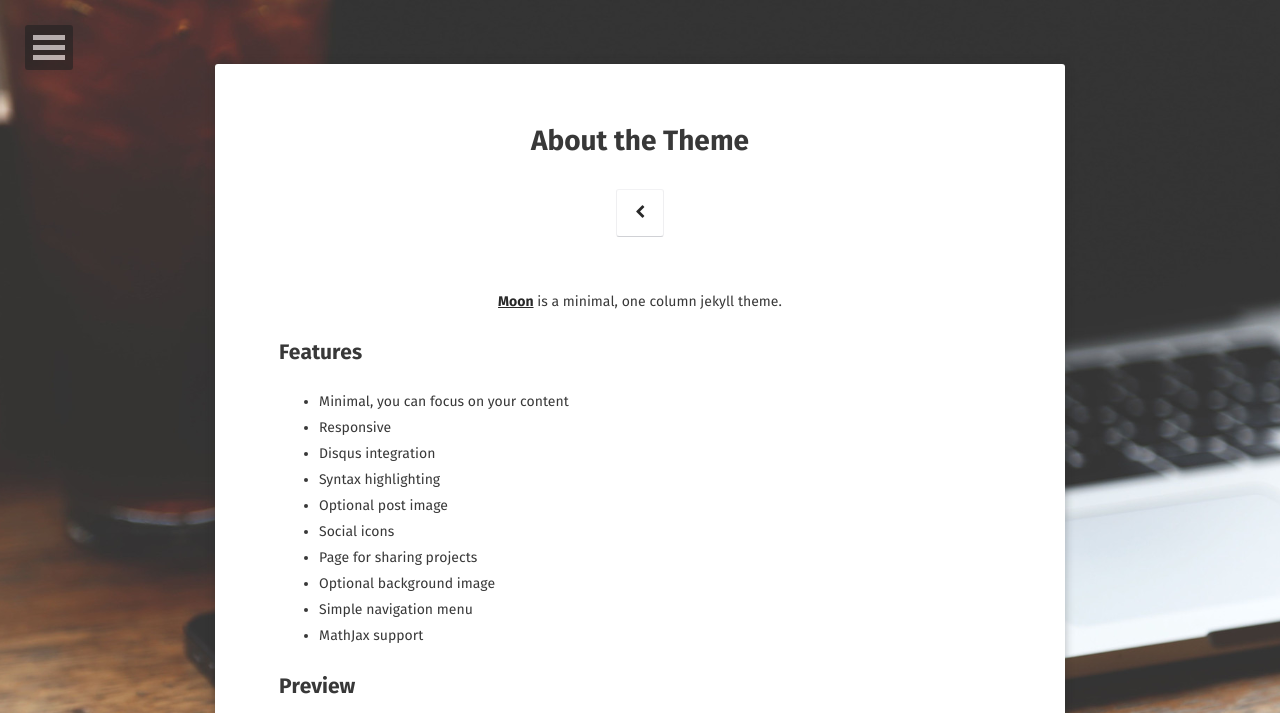
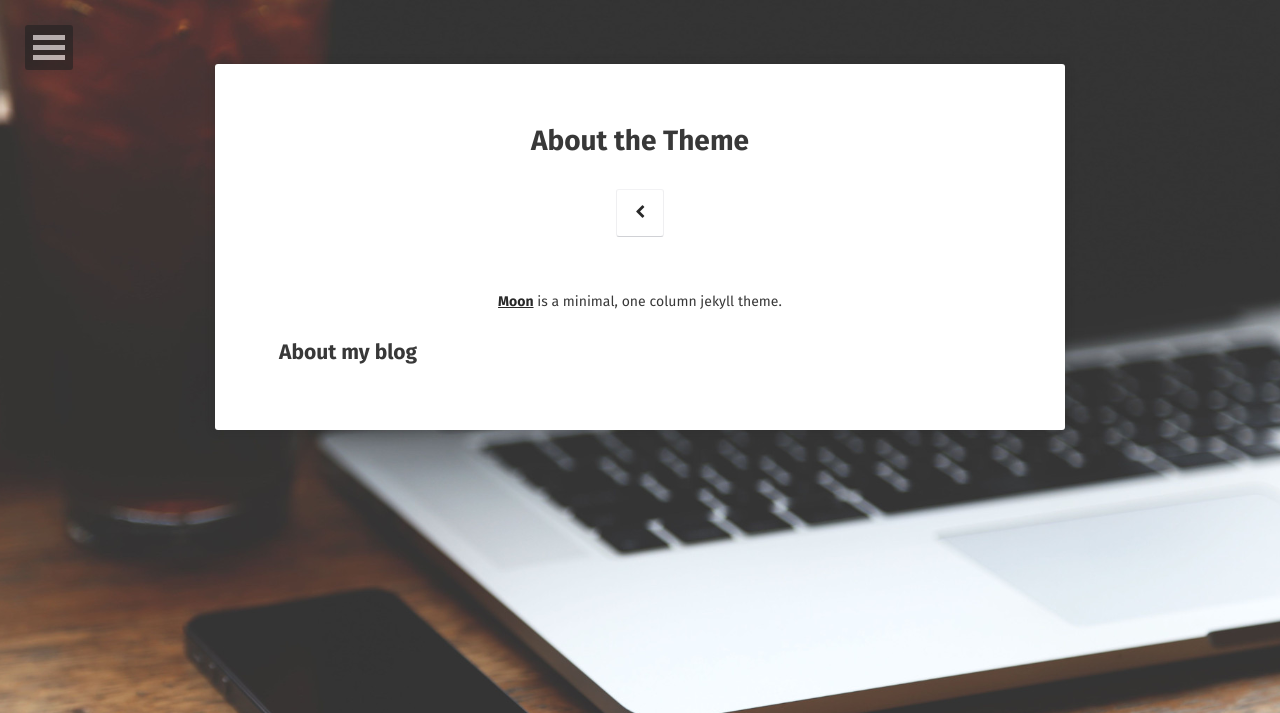
Before and after one commit to Ike-Clinton/ike-clinton.github.io, a Jekyll site: the page built from about/index.md, in a window 1280 px wide. Shown: the top 713 px of the page. Built offline with Jekyll 4.4.1, drawn with Linux system fonts in a browser that asks for light colours; some web fonts are replaced; some of the changed text lies outside the part shown; grey boxes are pictures that could not be loaded.

Commit message:
Fix please

```diff
--- a/about/index.md
+++ b/about/index.md
@@ -8,30 +8,4 @@
 
 <center><a href="http://taylantatli.github.io/Moon"><b>Moon</b></a> is a minimal, one column jekyll theme.</center>
 
-## Features
-* Minimal, you can focus on your content
-* Responsive
-* Disqus integration
-* Syntax highlighting
-* Optional post image
-* Social icons
-* Page for sharing projects
-* Optional background image
-* Simple navigation menu
-* MathJax support
-
-## Preview
-
-{% capture images %}
-    https://cloud.githubusercontent.com/assets/754514/14509720/61c61058-01d6-11e6-93ab-0918515ecd56.png
-    https://cloud.githubusercontent.com/assets/754514/14509716/61ac6c8e-01d6-11e6-879f-8308883de790.png
-{% endcapture %}
-{% include gallery images=images caption="Screenshots of Moon Theme" cols=2 %}
-
-See a [live version of Moon](http://taylantatli.github.io/Moon) hosted on GitHub.
-
-## Getting Started
-
-To learn how to install and use this theme check out the [Setup Guide](http://taylantatli.me/Moon/moon-theme/) for more information.
-
-[Install Moon](https://github.com/TaylanTatli/Moon){: .btn}
+## About my blog
```
Also changed, not shown: 1 other file.
